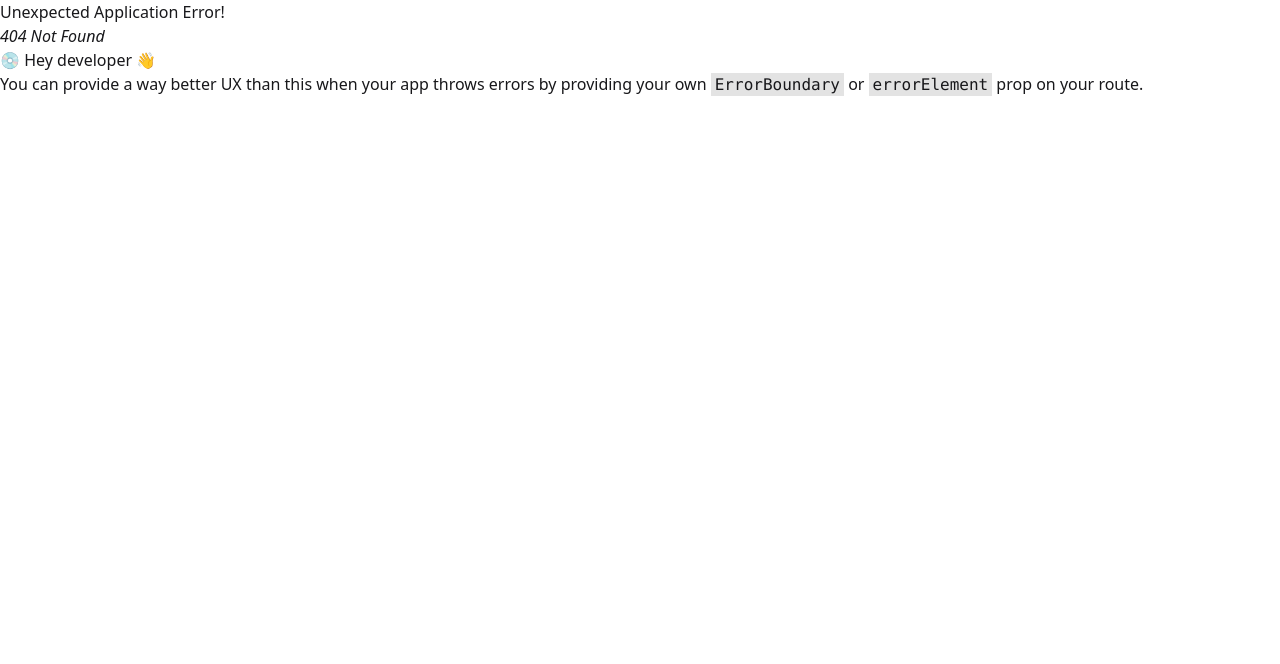
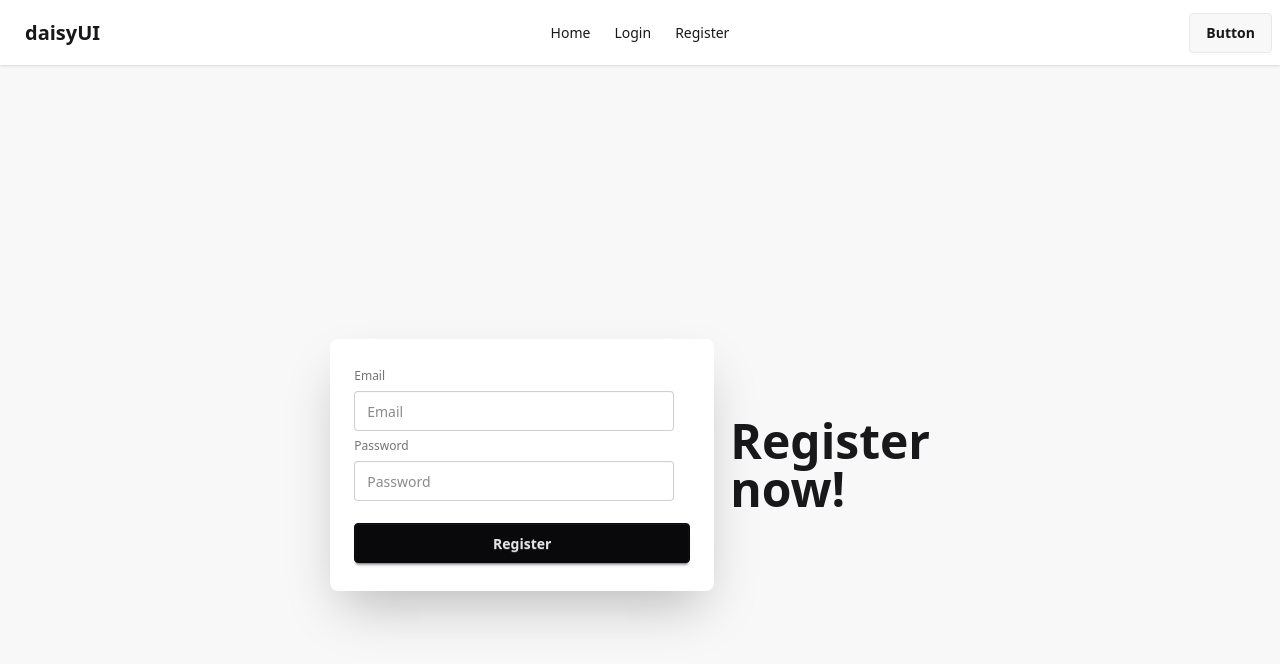
Before and after one commit to nozibuddowla/email-password-auth, a React (Vite) app: page /register in a window 1280 px wide. Before the commit this address had no page. Shown: the top 664 px of the page. Built offline with nearby package versions, Linux system fonts and the light colour scheme.

Commit message:
add simple form using daisyUI

```diff
--- /dev/null
+++ b/src/components/Login/Login.jsx
@@ -0,0 +1,11 @@
+import React from 'react';
+
+const Login = () => {
+    return (
+        <div>
+            <span>Login</span>
+        </div>
+    );
+};
+
+export default Login;
--- /dev/null
+++ b/src/components/Register/Register.jsx
@@ -0,0 +1,44 @@
+import React from "react";
+
+const Register = () => {
+  const handleRegister = (event) => {
+    event.preventDefault();
+    const email = event.target.email.value;
+    const password = event.target.password.value;
+    console.log(email, password);
+  };
+  return (
+    <div className="hero bg-base-200 min-h-screen">
+      <div className="hero-content flex-col lg:flex-row-reverse">
+        <div className="text-center lg:text-left">
+          <h1 className="text-5xl font-bold">Register now!</h1>
+        </div>
+        <div className="card bg-base-100 w-full max-w-sm shrink-0 shadow-2xl">
+          <div className="card-body">
+            <form onSubmit={handleRegister}>
+              <fieldset className="fieldset">
+                <label className="label">Email</label>
+                <input
+                  type="email"
+                  name="email"
+                  className="input"
+                  placeholder="Email"
+                />
+                <label className="label">Password</label>
+                <input
+                  type="password"
+                  name="password"
+                  className="input"
+                  placeholder="Password"
+                />
+                <button className="btn btn-neutral mt-4">Register</button>
+              </fieldset>
+            </form>
+          </div>
+        </div>
+      </div>
+    </div>
+  );
+};
+
+export default Register;
--- a/src/main.jsx
+++ b/src/main.jsx
@@ -5,12 +5,24 @@ import App from "./App.jsx";
 import { createBrowserRouter, RouterProvider } from "react-router";
 import Root from "./layout/Root.jsx";
 import Home from "./components/Home/Home.jsx";
+import Register from "./components/Register/Register.jsx";
+import Login from "./components/Login/Login.jsx";
 
 const router = createBrowserRouter([
   {
     path: "/",
     Component: Root,
-    children: [{ index: true, Component: Home }],
+    children: [
+      { index: true, Component: Home },
+      {
+        path: "/register",
+        Component: Register,
+      },
+      {
+        path: "/login",
+        Component: Login,
+      },
+    ],
   },
 ]);
 createRoot(document.getElementById("root")).render(
```
